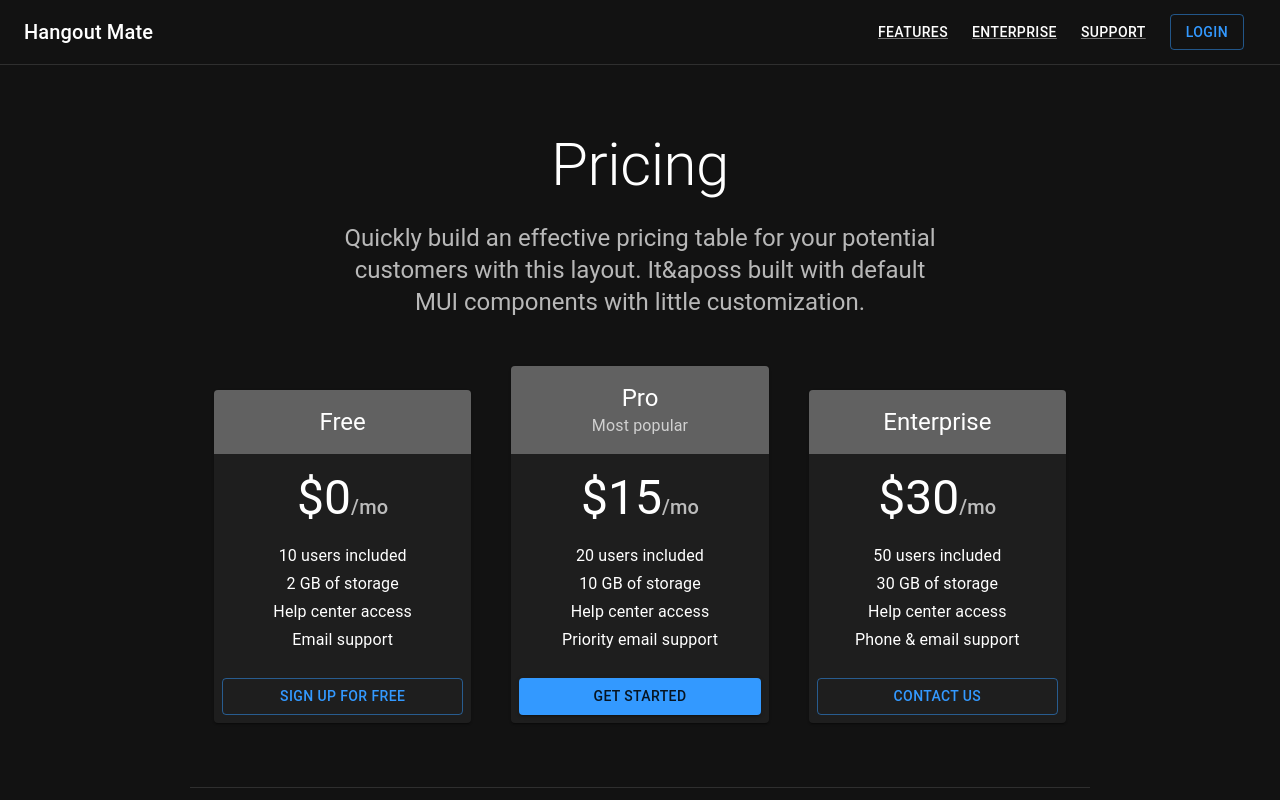
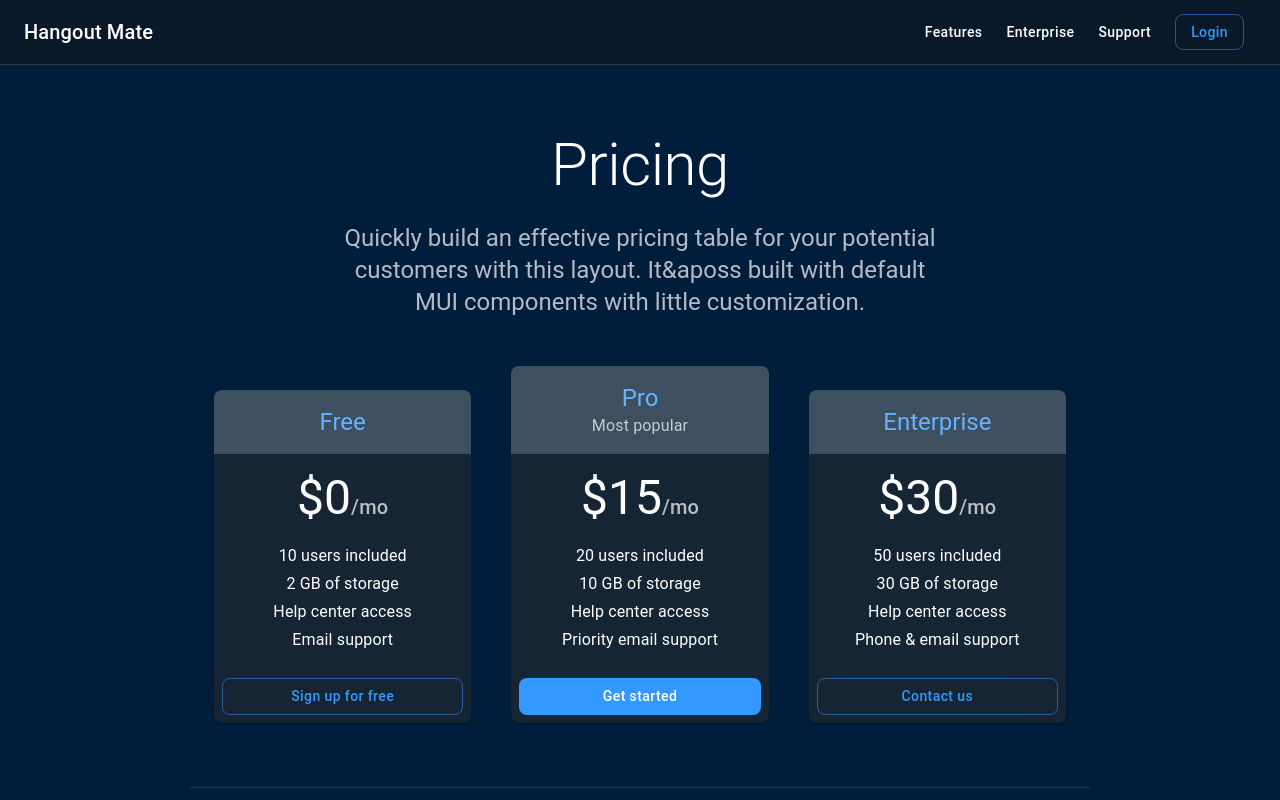
Before and after one commit to eugenesyuk/webrtc, a React (Create React App) app: page / in a window 1280 px wide. Shown: the top 800 px of the page. Built offline with nearby package versions, Linux system fonts and the light colour scheme.

Commit message:
Setup theme color scheme and global settings

```diff
--- a/src/DefaultTheme.js
+++ b/src/DefaultTheme.js
@@ -2,10 +2,52 @@ import { createTheme } from '@mui/material'
 
 const DefaultTheme = createTheme({
     palette: {
+        mode: 'dark',
         primary: {
-            main: '#3399ff'
+            main: '#3399ff',
+            contrastText: '#fff'
         },
-        mode: 'dark'
+        background: {
+            paper: '#0a1929',
+            default: '#001e3c'
+        },
+        grey: {
+            700: '#3e5060'
+        },
+        text: {
+            primary: '#fff'
+        }
+    },
+    typography: {
+        h5: {
+            color: '#66b2ff'
+        },
+        button: {
+            textTransform: 'initial'
+        }
+    },
+    shape: {
+        borderRadius: '8px'
+    },
+    components: {
+        MuiLink: {
+            defaultProps: {
+                underline: 'none',
+                textTransform: 'none'
+            },
+            styleOverrides: {
+                root: {
+                    ':hover': {
+                        color: '#99ccf3'
+                    }
+                }
+            }
+        },
+        MuiButton: {
+            defaultProps: {
+                disableElevation: true
+            }
+        }
     }
 })
 
```
